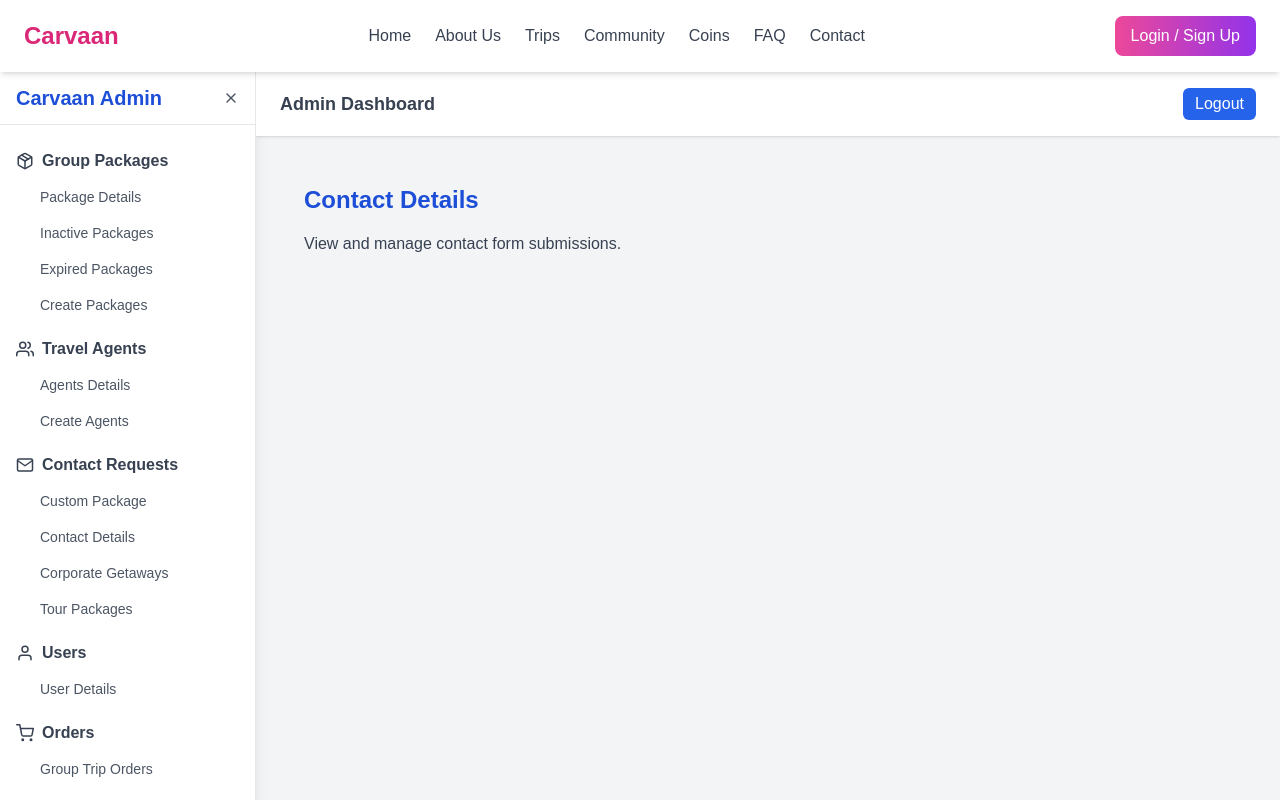
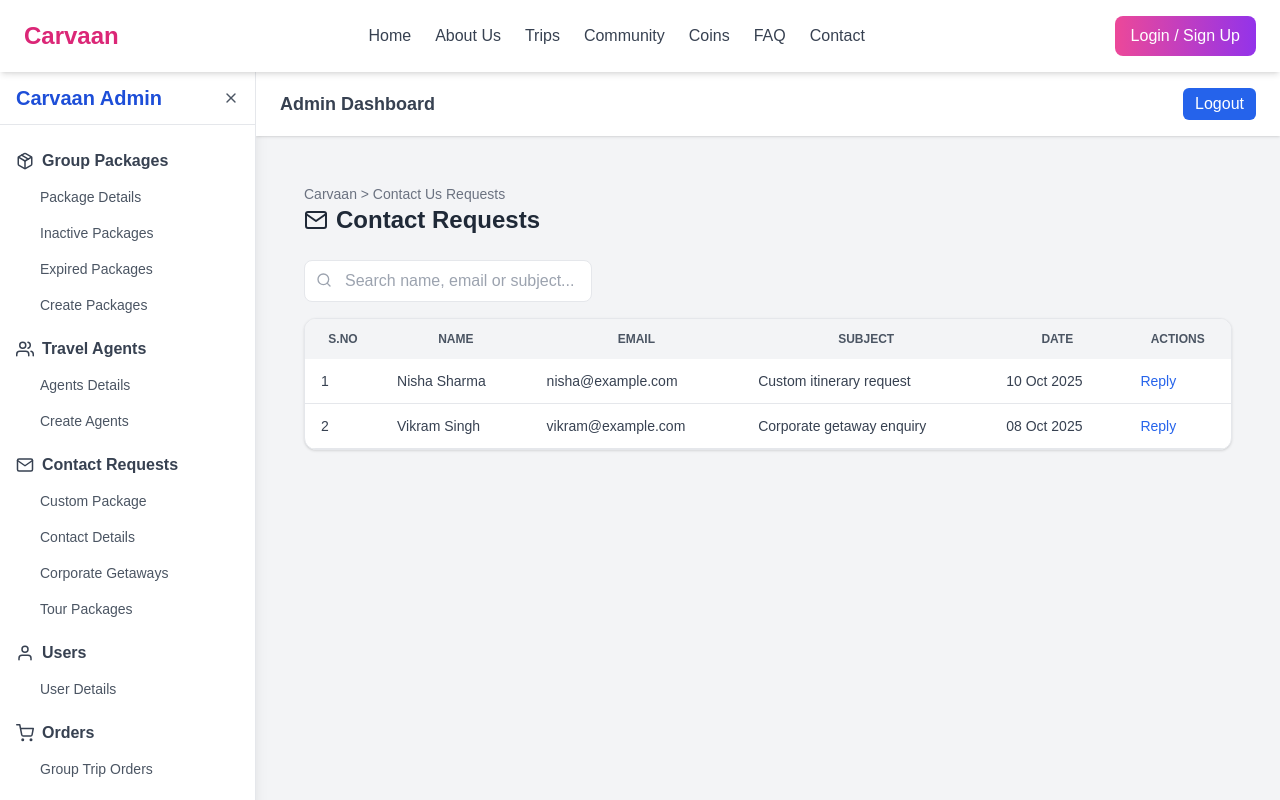
Before and after one commit to carvaangurgaon1/carvaan-website, a Next.js app: page /admin/contact-requests/contact-details in a window 1280 px wide. Shown: the top 800 px of the page. Built offline with nearby package versions, Linux system fonts and the light colour scheme.

Commit message:
Update page.tsx

```diff
--- a/app/admin/contact-requests/contact-details/page.tsx
+++ b/app/admin/contact-requests/contact-details/page.tsx
@@ -1,8 +1,71 @@
-export default function Page() {
+// app/admin/contact-requests/page.tsx
+"use client";
+import { useState } from "react";
+import { FiMail, FiSearch } from "react-icons/fi";
+
+function PageHeader({ title, breadcrumbs }: { title: string; breadcrumbs?: string }) {
   return (
-    <div className="p-6">
-      <h1 className="text-2xl font-bold mb-4 text-blue-700">Contact Details</h1>
-      <p className="text-gray-700">View and manage contact form submissions.</p>
+    <div className="mb-6">
+      <div className="text-sm text-gray-500">{breadcrumbs}</div>
+      <h1 className="text-2xl font-bold text-gray-800 flex items-center gap-2">
+        <FiMail /> {title}
+      </h1>
     </div>
   );
 }
+
+export default function ContactRequestsPage() {
+  const [q, setQ] = useState("");
+  const requests = [
+    { id: 1, name: "Nisha Sharma", email: "nisha@example.com", subject: "Custom itinerary request", date: "10 Oct 2025" },
+    { id: 2, name: "Vikram Singh", email: "vikram@example.com", subject: "Corporate getaway enquiry", date: "08 Oct 2025" },
+  ];
+
+  const filtered = requests.filter((r) => r.name.toLowerCase().includes(q.toLowerCase()) || r.email.toLowerCase().includes(q.toLowerCase()) || r.subject.toLowerCase().includes(q.toLowerCase()));
+
+  return (
+    <div className="p-6">
+      <PageHeader title="Contact Requests" breadcrumbs="Carvaan > Contact Us Requests" />
+
+      <div className="flex items-center gap-3 mb-4">
+        <div className="relative">
+          <FiSearch className="absolute left-3 top-3 text-gray-400" />
+          <input className="pl-10 pr-3 py-2 border rounded-lg w-72" placeholder="Search name, email or subject..." value={q} onChange={(e) => setQ(e.target.value)} />
+        </div>
+      </div>
+
+      <div className="bg-white rounded-xl shadow border overflow-x-auto">
+        <table className="w-full text-sm text-gray-700">
+          <thead className="bg-gray-100 text-xs text-gray-600 uppercase">
+            <tr>
+              <th className="px-4 py-3">S.No</th>
+              <th className="px-4 py-3">Name</th>
+              <th className="px-4 py-3">Email</th>
+              <th className="px-4 py-3">Subject</th>
+              <th className="px-4 py-3">Date</th>
+              <th className="px-4 py-3">Actions</th>
+            </tr>
+          </thead>
+          <tbody>
+            {filtered.length === 0 ? (
+              <tr><td colSpan={6} className="p-6 text-center text-gray-500">No contact requests.</td></tr>
+            ) : (
+              filtered.map((r, i) => (
+                <tr key={r.id} className="border-b hover:bg-gray-50">
+                  <td className="px-4 py-3">{i + 1}</td>
+                  <td className="px-4 py-3 font-medium">{r.name}</td>
+                  <td className="px-4 py-3">{r.email}</td>
+                  <td className="px-4 py-3">{r.subject}</td>
+                  <td className="px-4 py-3">{r.date}</td>
+                  <td className="px-4 py-3">
+                    <a className="text-sm text-blue-600 hover:underline" href={`mailto:${r.email}`}>Reply</a>
+                  </td>
+                </tr>
+              ))
+            )}
+          </tbody>
+        </table>
+      </div>
+    </div>
+  );
+}
```
